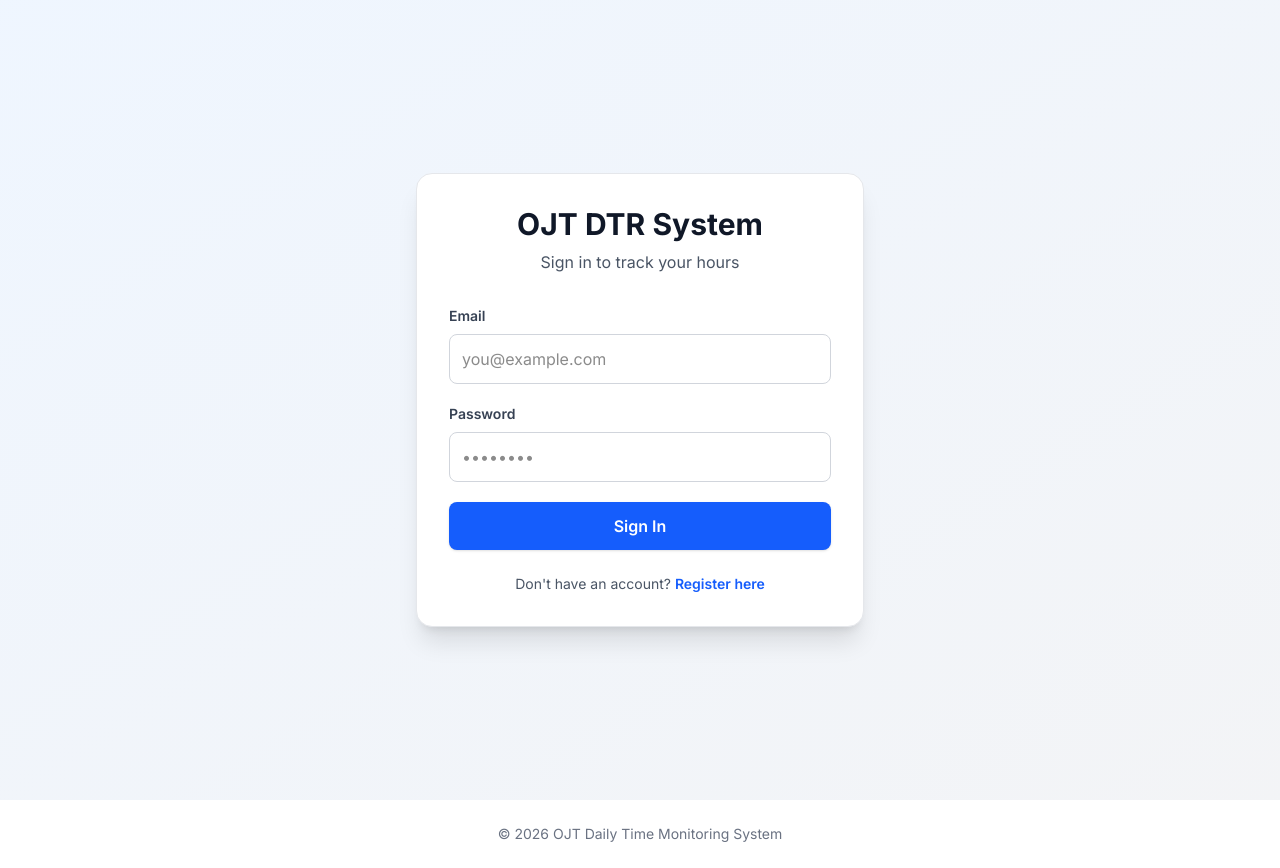
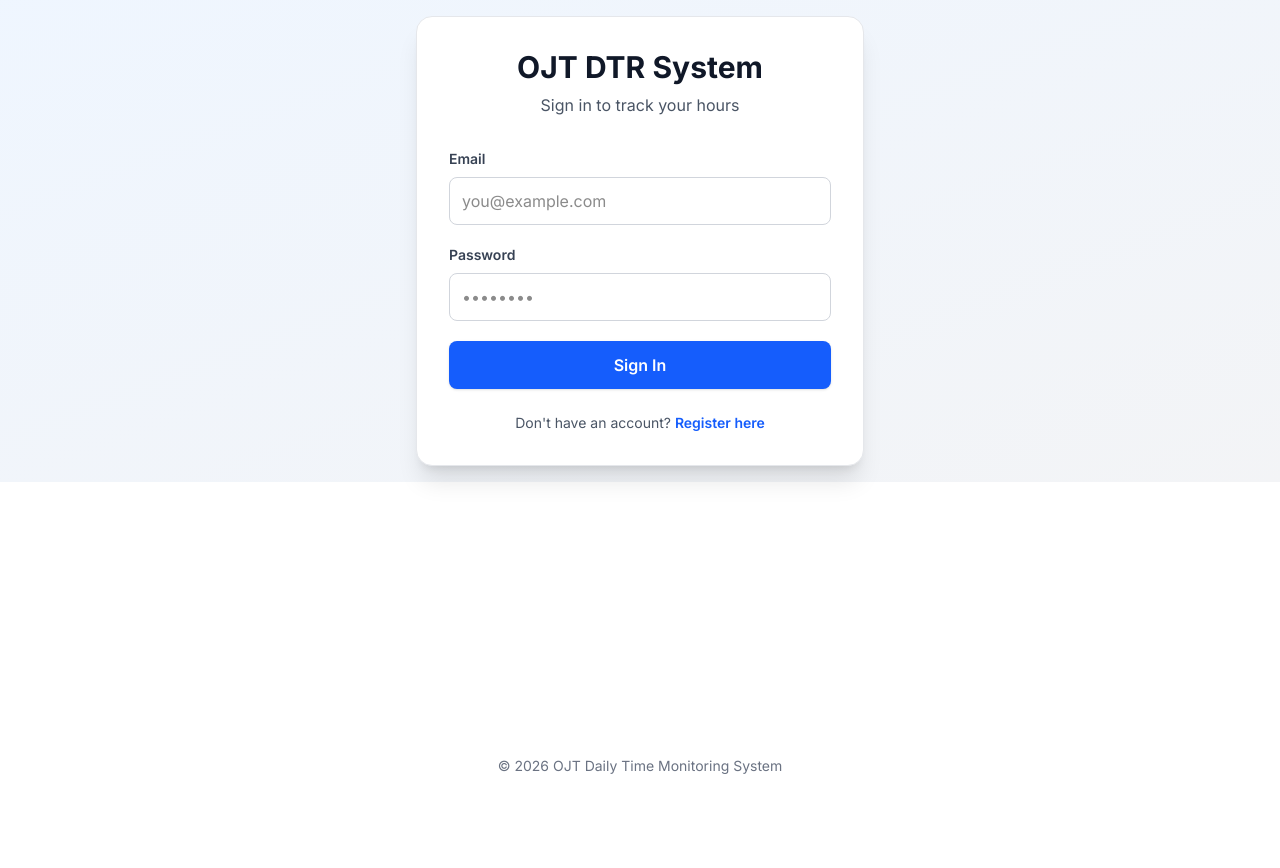
Before and after one commit to Vargas0fficial/ojt-dtr-system, a Next.js app: page / in a window 1280 px wide. After the commit the page ends 800 px from the top, so only its background shows below. Built offline with nearby package versions, Linux system fonts and the light colour scheme.

Commit message:
fixed @ tumatalon

```diff
--- a/src/app/page.tsx
+++ b/src/app/page.tsx
@@ -1,5 +1,4 @@
 'use client';
-
 import { signIn } from 'next-auth/react';
 import { useState } from 'react';
 import { useRouter } from 'next/navigation';
@@ -30,7 +29,7 @@ export default function LoginPage() {
   };
 
   return (
-    <main className="min-h-screen bg-gradient-to-br from-blue-50 to-gray-100 flex items-center justify-center p-4">
+    <main className="h-full bg-gradient-to-br from-blue-50 to-gray-100 flex items-center justify-center p-4">
       <div className="bg-white rounded-2xl shadow-xl p-8 w-full max-w-md border border-gray-200">
         <div className="text-center mb-8">
           <h1 className="text-3xl font-bold text-gray-900 mb-2">OJT DTR System</h1>
@@ -48,7 +47,7 @@ export default function LoginPage() {
               type="email"
               value={email}
               onChange={(e) => setEmail(e.target.value)}
-              className="w-full border border-gray-300 p-3 rounded-lg focus:ring-2 focus:ring-blue-500 focus:border-transparent transition-all duration-200"
+              className="w-full border border-gray-300 px-3 py-3 rounded-lg focus:ring-2 focus:ring-blue-500 focus:border-transparent transition-all duration-200 h-12 leading-6"
               placeholder="you@example.com"
               required
             />
@@ -59,7 +58,7 @@ export default function LoginPage() {
               type="password"
               value={password}
               onChange={(e) => setPassword(e.target.value)}
-              className="w-full border border-gray-300 p-3 rounded-lg focus:ring-2 focus:ring-blue-500 focus:border-transparent transition-all duration-200"
+              className="w-full border border-gray-300 px-3 py-3 rounded-lg focus:ring-2 focus:ring-blue-500 focus:border-transparent transition-all duration-200 h-12 leading-6"
               placeholder="••••••••"
               required
             />
@@ -69,15 +68,12 @@ export default function LoginPage() {
             disabled={loading}
             className="w-full bg-blue-600 hover:bg-blue-700 text-white py-3 rounded-lg font-semibold transition-all duration-200 shadow-sm hover:shadow-md disabled:bg-gray-400 active:scale-98"
           >
-            {loading? 'Signing in...' : 'Sign In'}
+            {loading ? 'Signing in...' : 'Sign In'}
           </button>
         </form>
         <p className="text-center text-sm text-gray-600 mt-6">
           Don't have an account?{' '}
-          <Link
-            href="/register"
-            className="text-blue-600 hover:text-blue-700 font-semibold transition-colors duration-200"
-          >
+          <Link href="/register" className="text-blue-600 hover:text-blue-700 font-semibold transition-colors duration-200">
             Register here
           </Link>
         </p>
```
